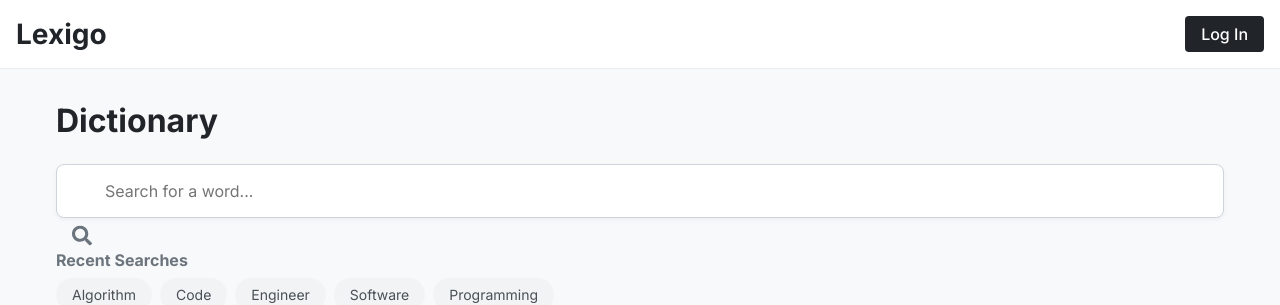
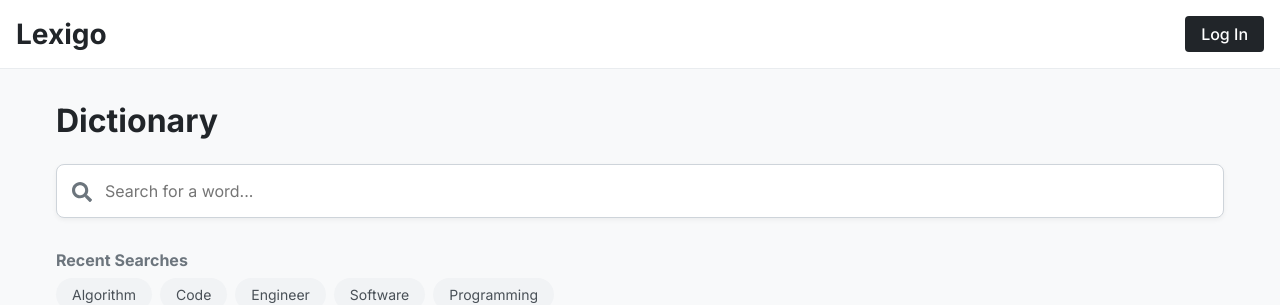
Before and after one commit to zainkarim/lexigo, a React (Create React App) app: page /dictionary in a window 1280 px wide. Shown: the top 305 px of the page. Built offline with nearby package versions, Linux system fonts and the light colour scheme.

Commit message:
Update DictionaryPage.tsx - Search Icon Properly Placed

```diff
--- a/src/pages/DictionaryPage.tsx
+++ b/src/pages/DictionaryPage.tsx
@@ -38,6 +38,7 @@ const PageTitle = styled.h1`
 const SearchContainer = styled.div`
   position: relative;
   margin-bottom: 2rem;
+  width: 100%;
 `;
 
 const SearchInput = styled.input`
@@ -63,6 +64,11 @@ const SearchIcon = styled.div`
   transform: translateY(-50%);
   color: #6c757d;
   font-size: 1.25rem;
+  z-index: 1;
+  display: flex;
+  align-items: center;
+  pointer-events: none;
+  margin-top: -0.45rem;
 `;
 
 const RecentSearches = styled.div`
@@ -331,7 +337,7 @@ const DictionaryPage: React.FC = () => {
       <PageTitle>Dictionary</PageTitle>
 
       <SearchContainer>
-        <form onSubmit={handleSubmit}>
+        <form onSubmit={handleSubmit} style={{ position: 'relative', width: '100%' }}>
           <SearchIcon>
             <FaSearch />
           </SearchIcon>
```
